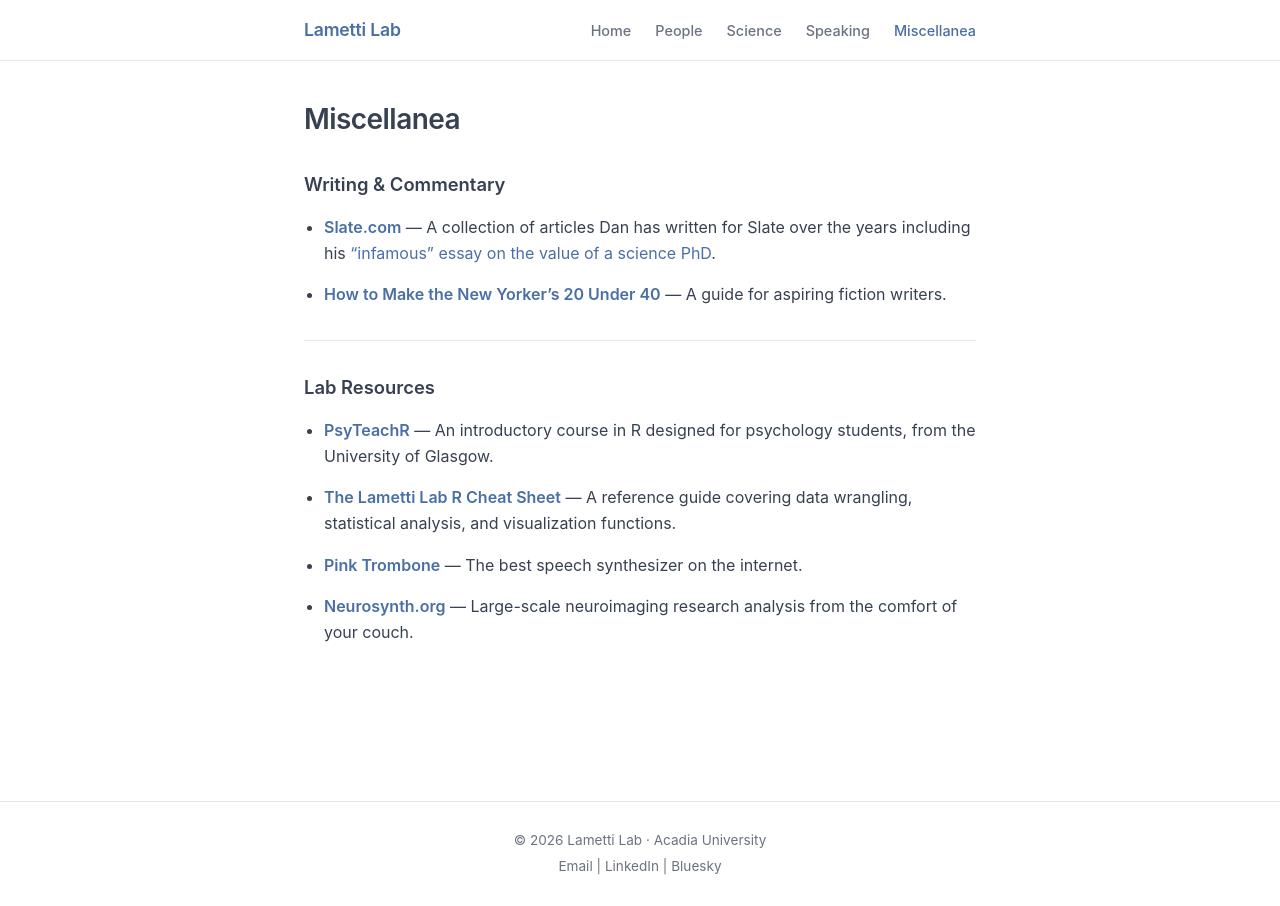
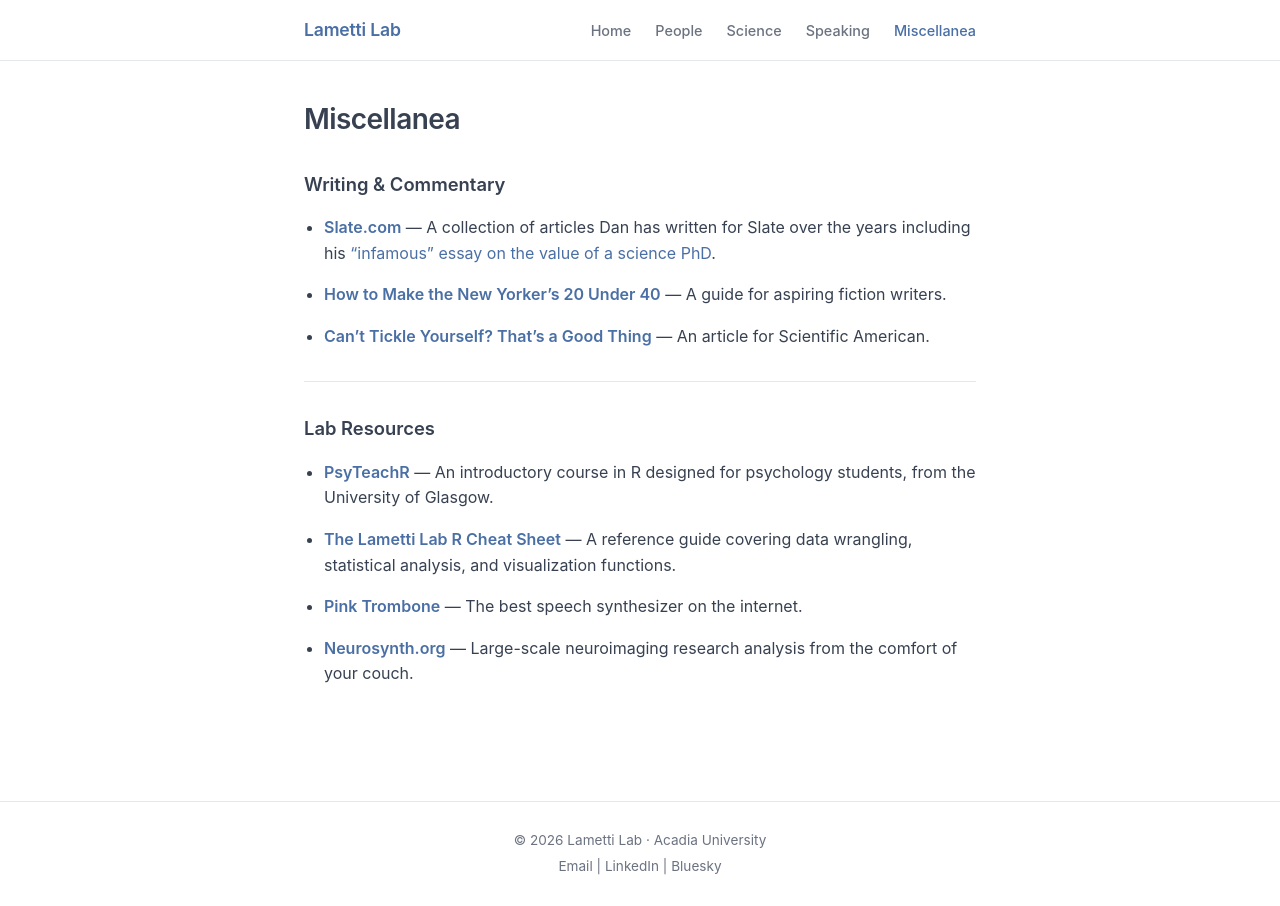
Before and after one commit to drlametti/lamettilab.github.io, a Jekyll site: the page built from miscellanea.md, in a window 1280 px wide. Built offline with Jekyll 4.4.1, drawn with Linux system fonts in a browser that asks for light colours.

Commit message:
Add Scientific American article to Miscellanea
Co-Authored-By: Claude Sonnet 4.6 <noreply@anthropic.com>

```diff
--- a/miscellanea.md
+++ b/miscellanea.md
@@ -12,6 +12,8 @@ permalink: /miscellanea/
 
 - **[How to Make the New Yorker's 20 Under 40](https://maisonneuve.org/article/2010/06/24/how-make-new-yorkers-20-under-40/)** — A guide for aspiring fiction writers.
 
+- **[Can't Tickle Yourself? That's a Good Thing](https://www.scientificamerican.com/article/tit-for-tat-delusions/)** — An article for Scientific American.
+
 ---
 
 ## Lab Resources
```
